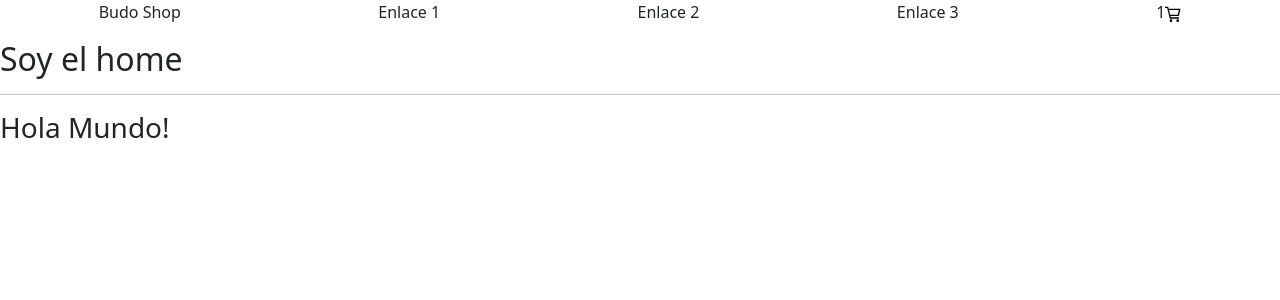
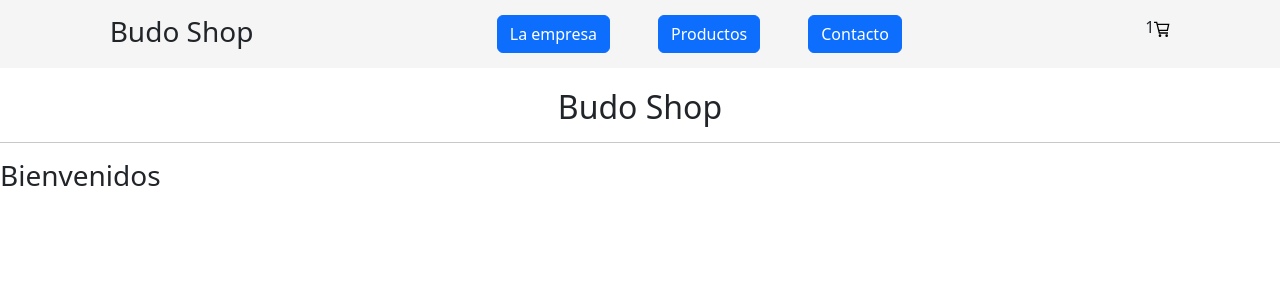
Before and after one commit to carlosbur/EntregaFinalReactJS-Bur, a React (Create React App) app: page / in a window 1280 px wide. Shown: the top 300 px of the page. Built offline with nearby package versions, Linux system fonts and the light colour scheme.

Commit message:
Agregué estilos de Bootstrap.

```diff
--- a/src/App.js
+++ b/src/App.js
@@ -10,7 +10,7 @@ function App() {
     <>
     <div className='App-header'>
     <NavBar/>
-    <ItemListContainer saludo="Hola Mundo!"/>
+    <ItemListContainer greeting="Bienvenidos"/>
     </div>
     </>
   );
--- a/src/components/ItemListContainer/ItemListContainer.css
+++ b/src/components/ItemListContainer/ItemListContainer.css
@@ -0,0 +1,4 @@
+h2{
+    text-align: center;
+    margin-top: 20px;
+}
--- a/src/components/ItemListContainer/ItemListContainer.jsx
+++ b/src/components/ItemListContainer/ItemListContainer.jsx
@@ -4,9 +4,9 @@ import "./ItemListContainer.css"
 const ItemListContainer = (props) => {
     return (
         <div>
-            <h2>Soy el home</h2>
+            <h2>Budo Shop</h2>
             <hr/>
-            <h3>{props.saludo}</h3>
+            <h3>{props.greeting}</h3>
         </div>
     )
 }
--- a/src/components/NavBar/NavBar.css
+++ b/src/components/NavBar/NavBar.css
@@ -1,4 +1,10 @@
 .menu{
     display: flex;
     justify-content: space-around;
+    padding-top: 15px;
+    background-color: whitesmoke;
 }
+
+.botonera{
+    margin-bottom: 15px;
+}
--- a/src/components/NavBar/NavBar.jsx
+++ b/src/components/NavBar/NavBar.jsx
@@ -4,13 +4,16 @@ import CartWidget from '../CartWidget/CartWidget'
 
 const NavBar = () => {
     return (
-        <div className='menu'>
-            <p>Budo Shop</p>
-            <p>Enlace 1</p>
-            <p>Enlace 2</p>
-            <p>Enlace 3</p>
+
+        <nav className='menu'>
+            <h3>Budo Shop</h3>
+            <div className='botonera'>
+                <button type='button' class="btn btn-primary mx-4">La empresa</button>
+                <button type='button' class="btn btn-primary mx-4">Productos</button>
+                <button type='button' class="btn btn-primary mx-4">Contacto</button>
+            </div>
             <CartWidget/>
-        </div>
+        </nav>
     )
 }
 
```
